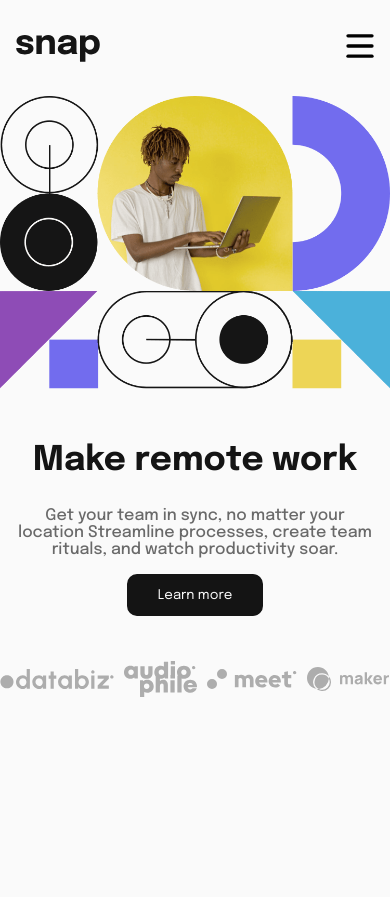
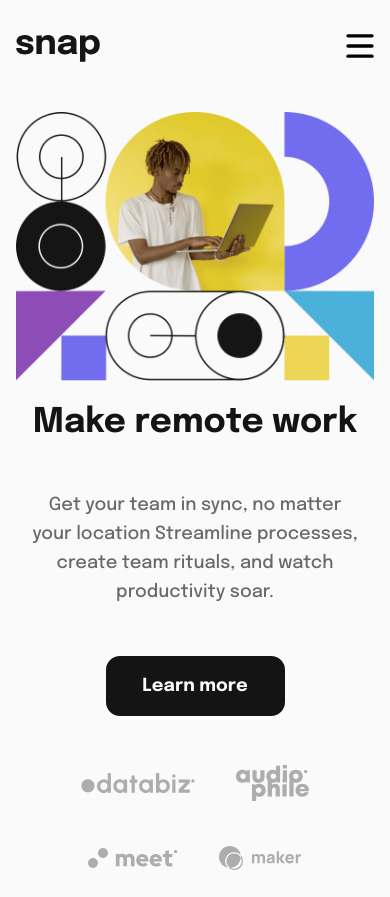
Before and after one commit to mahdipratama/intro-section-with-dropdown-navigation, a website: page index.html in a window 390 px wide. Before the commit the page ends 844 px from the top, so only its background shows below. Drawn offline with Linux system fonts and the light colour scheme.

Commit message:
fix overflow issue and responsiveness

```diff
--- a/app/scss/components/_button.scss
+++ b/app/scss/components/_button.scss
@@ -6,6 +6,6 @@
   width: 100%;
   padding: rem(12);
   border: 2px solid $medGray;
-  border-radius: rem(10);
+  border-radius: rem(14);
   cursor: pointer;
 }
--- a/app/scss/components/_hero.scss
+++ b/app/scss/components/_hero.scss
@@ -2,35 +2,53 @@
 @use '../globals/' as *;
 
 .hero {
+  display: flex;
+  flex-direction: column;
+  gap: 1rem;
+  max-width: 700px;
+  margin-inline: auto;
+  padding: 16px;
+
   & .hero-img {
-    margin-bottom: rem(49);
+    flex: 1;
 
     & img {
+      object-fit: cover;
       width: 100%;
+      max-width: 480px;
+      max-height: 640px;
+      display: block;
+      margin-inline: auto;
     }
   }
 
   & .hero-texts {
+    flex: 1;
     display: flex;
+    gap: rem(49);
     flex-direction: column;
     align-items: center;
+    margin: rem(7) 0;
 
     & h1 {
       font-size: rem(34);
       font-weight: 700;
       text-align: center;
       color: $almostBlack;
-      margin-bottom: rem(27);
     }
 
     & p {
+      font-size: rem(18);
       font-weight: 500;
       text-align: center;
       padding: 0 rem(15);
     }
 
     & .btn-more {
-      width: 35%;
+      font-size: rem(18);
+      font-weight: 700;
+      width: 50%;
+      padding: rem(19) rem(27);
       background-color: $almostBlack;
       color: $almostWhite;
       border: 2px solid $almostBlack;
@@ -45,12 +63,11 @@
   }
 
   & .hero-clients {
-    margin-top: rem(45);
     display: flex;
-    justify-content: space-between;
+    justify-content: center;
     align-items: center;
-    // flex-wrap: wrap;
-    gap: rem(10);
+    flex-wrap: wrap;
+    gap: rem(41);
 
     & img {
       width: 100%;
--- a/app/scss/globals/_layout.scss
+++ b/app/scss/globals/_layout.scss
@@ -9,6 +9,7 @@ body {
   background-color: $almostWhite;
   position: relative;
   overflow-x: hidden;
+  min-height: 100vh;
 }
 
 .bg-overlay {
--- a/app/scss/globals/_typography.scss
+++ b/app/scss/globals/_typography.scss
@@ -7,13 +7,14 @@ h2,
 h3 {
   font-weight: 700;
   line-height: 1.1;
-  margin-top: 0;
+  margin: 0;
   color: $medGray;
 }
 
 p {
-  margin-top: 0;
+  margin: 0;
   color: $medGray;
+  line-height: rem(29);
 }
 
 ul {
--- a/index.html
+++ b/index.html
@@ -118,10 +118,11 @@
         <div class="hero-img">
           <picture>
             <source
-              srcset="images/image-hero-mobile.png"
-              media="(max-width: 500px )" />
+              srcset="images/image-hero-desktop.png"
+              media="(min-width: 48rem )"
+              type="image/png" />
             <img
-              src="images/image-hero-desktop.png"
+              src="images/image-hero-mobile.png"
               alt="an abstract hero image" />
           </picture>
         </div>
@@ -132,7 +133,7 @@
             create team rituals, and watch productivity soar.
           </p>
           <button class="btn btn-more">Learn more</button>
-        </div>
+
           <div class="hero-clients">
             <div>
               <img src="images/client-databiz.svg" alt="databiz logo" />
@@ -147,6 +148,7 @@
               <img src="images/client-maker.svg" alt="maker logo" />
             </div>
           </div>
+        </div>
       </section>
     </main>
 
```
Also changed, not shown: public/css/main.css. Lines whose indentation alone changed are shown as unchanged.
